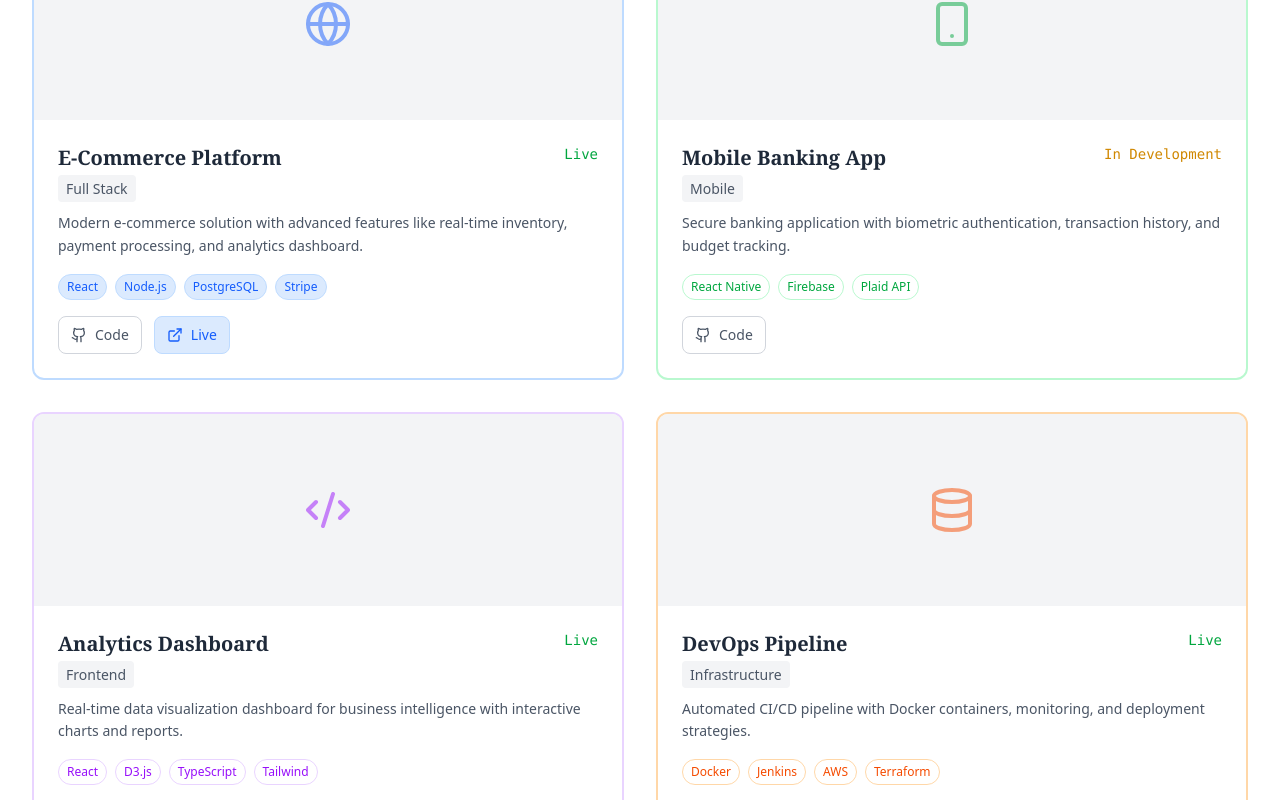
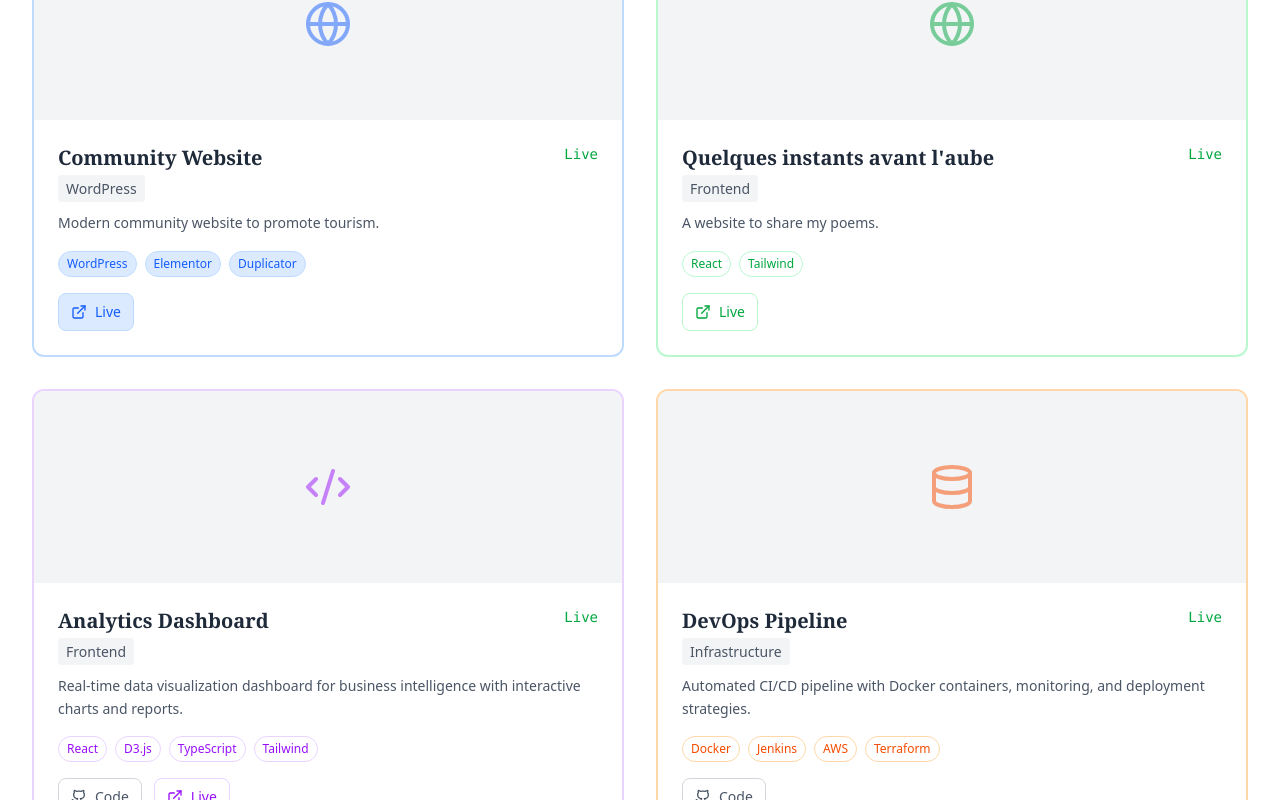
Before and after one commit to Salemgnk/salemportfolio, a React (Vite) app: page / in a window 1280 px wide. Shown: the part 2074-2874 px from the top of the page. Built offline with nearby package versions, Linux system fonts and the light colour scheme.

Commit message:
feat: Updating some dev projects with actual projects

```diff
--- a/src/components/ProjectSection.tsx
+++ b/src/components/ProjectSection.tsx
@@ -43,26 +43,25 @@ export default function ProjectsSection() {
 
   const professionalProjects = [
     {
-      title: "E-Commerce Platform",
-      category: "Full Stack",
-      description: "Modern e-commerce solution with advanced features like real-time inventory, payment processing, and analytics dashboard.",
-      technologies: ["React", "Node.js", "PostgreSQL", "Stripe"],
+      title: "Community Website",
+      category: "WordPress",
+      description: "Modern community website to promote tourism.",
+      technologies: ["WordPress", "Elementor", "Duplicator"],
       icon: Globe,
       color: "blue",
       status: "Live",
-      github: "https://github.com/yourusername/ecommerce",
-      live: "https://myecommerce.com",
+      live: "https://gimono.bj",
       image: "/api/placeholder/400/250"
     },
     {
-      title: "Mobile Banking App",
-      category: "Mobile",
-      description: "Secure banking application with biometric authentication, transaction history, and budget tracking.",
-      technologies: ["React Native", "Firebase", "Plaid API"],
-      icon: Smartphone,
+      title: "Quelques instants avant l'aube",
+      category: "Frontend",
+      description: "A website to share my poems.",
+      technologies: ["React", "Tailwind"],
+      icon: Globe,
       color: "green",
-      status: "In Development",
-      github: "https://github.com/yourusername/banking-app",
+      status: "Live",
+      live: "https://poems-zeta.vercel.app",
       image: "/api/placeholder/400/250"
     },
     {
```
